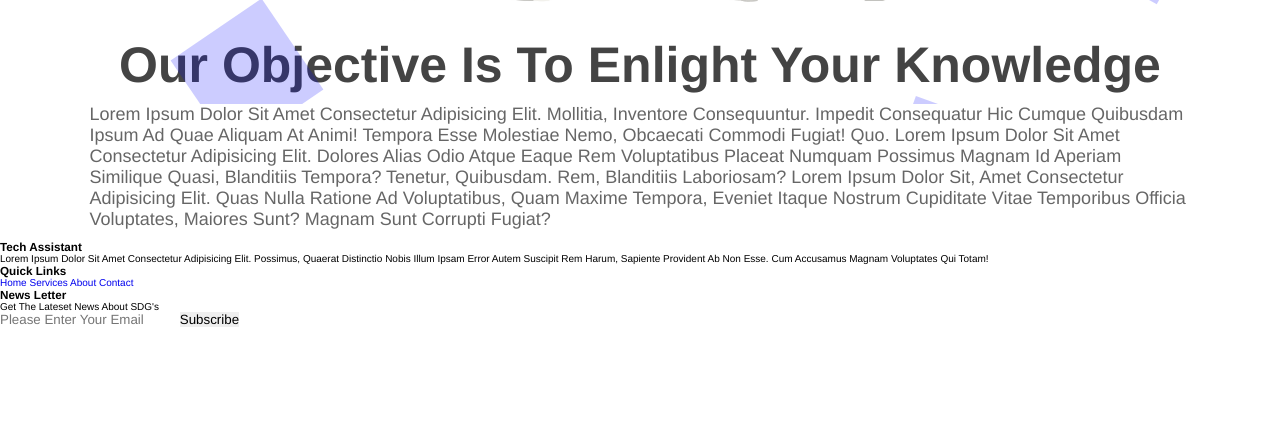
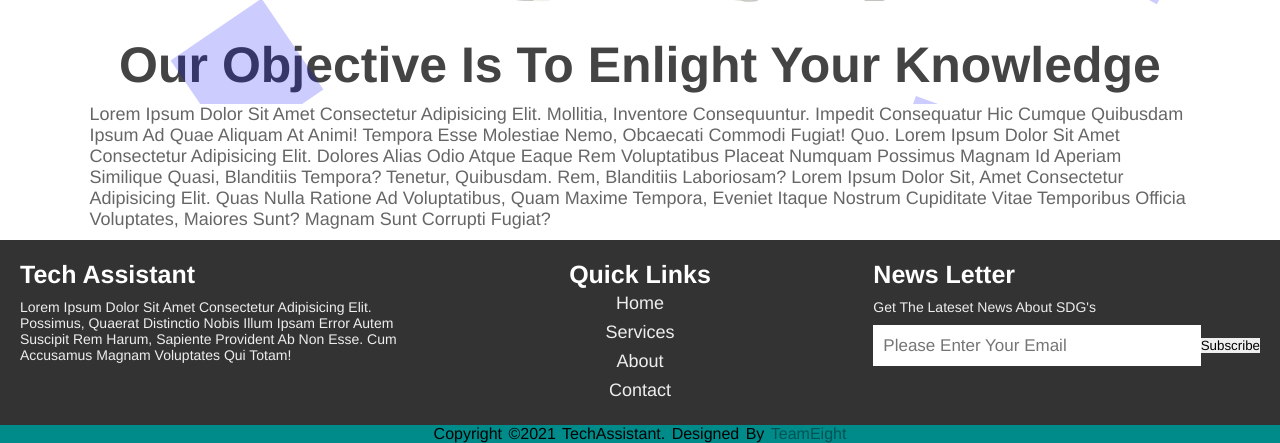
Before and after one commit to lakshithaonline/Tech-Assist, a PHP site: page / in a window 1280 px wide. Shown: the part 696-1139 px from the top of the page. Before the commit the page ends 1023 px from the top, so only its background shows below. Run offline with PHP 8.4, Linux system fonts and the light colour scheme.

Commit message:
Sample footer design

```diff
--- a/index.html
+++ b/index.html
@@ -93,6 +93,10 @@
 
                 </div>
             </div>
+            <div class="credit">
+                <p>copyright &copy;2021 techAssistant. designed by <span>TeamEight</span></p>
+
+            </div>
 
         </div>
 
--- a/styleHP.css
+++ b/styleHP.css
@@ -186,16 +186,70 @@ header .heading{
 /*animation area*/
 
 /*footer area*/
+.footer{
+	background: #333;
+}
+.footer .box-container{
+	display: flex;
+	justify-content: center;
+	flex-wrap: wrap;
+}
+.footer .box-container .box{
+	margin: 2rem;
+	flex: 1 1 30rem;
+}
+.footer .box-container .box h3{
+	font-size: 2.5rem;
+	color: #ffffff;
+}
+.footer .box-container .box p{
+	font-size: 1.4rem;
+	color: #eee;
+	padding: 1rem 0;
+}
+.footer .box-container .box a{
+	font-size: 1.8rem;
+	color: #eee;
+	padding: .4rem 0;
+	display: block;
+}
+.footer .box-container .box a:hover{
+	text-decoration: underline;
+}
+.footer .box-container .box:nth-child(2){
+	text-align: center;
+}
+.footer .box-container form{
+	display: flex;
+	align-items: center;
+}
+.footer .box-container form input[type="email"]{
+	height: 4.1rem;
+	width: 100%;
+	font-size: 1.7rem;
+	padding: 0 1rem;
+}
+.footer .box-container form .btn{
+	margin-top: 0;
+}
+.footer .box-container form .btn:hover{
+	color: #333;
+	background: #ccc;
 
+}
+.footer .credit{
+	font-size: 16px;
+	word-spacing: 2px;
+	text-transform: capitalize;
+	text-align: center;
+	background: darkcyan;
+}
+.footer .credit span{
+
+	opacity: .4;
+	font-weight: 200;
+}
 /*footer area*/
-
-
-
-
-
-
-
-
 
 
 
@@ -214,7 +268,7 @@ header .heading{
 
 
 }
-@media(max-width:768px){
+@media(max-width:500px){
     html{
         font-size:50%;
 
@@ -236,6 +290,22 @@ header .heading{
     section{
         padding-top: 5rem;
     }
+	.footer .box-container .box:last-child{
+		text-align: center;
+	}
+	.footer .box-container .box:last-child p{
+		font-size: 1.7rem;
+	}
+	.footer .box-container .box:last-child form{
+		flex-flow: column;
+	}
+	.footer .box-container .box:last-child form .btn{
+		margin-top: 1rem;
+		width: 100%;
+	}
+	.footer .credit{
+		font-size: 10px;
+	}
 
 }
 /*end of resize header*/
```
